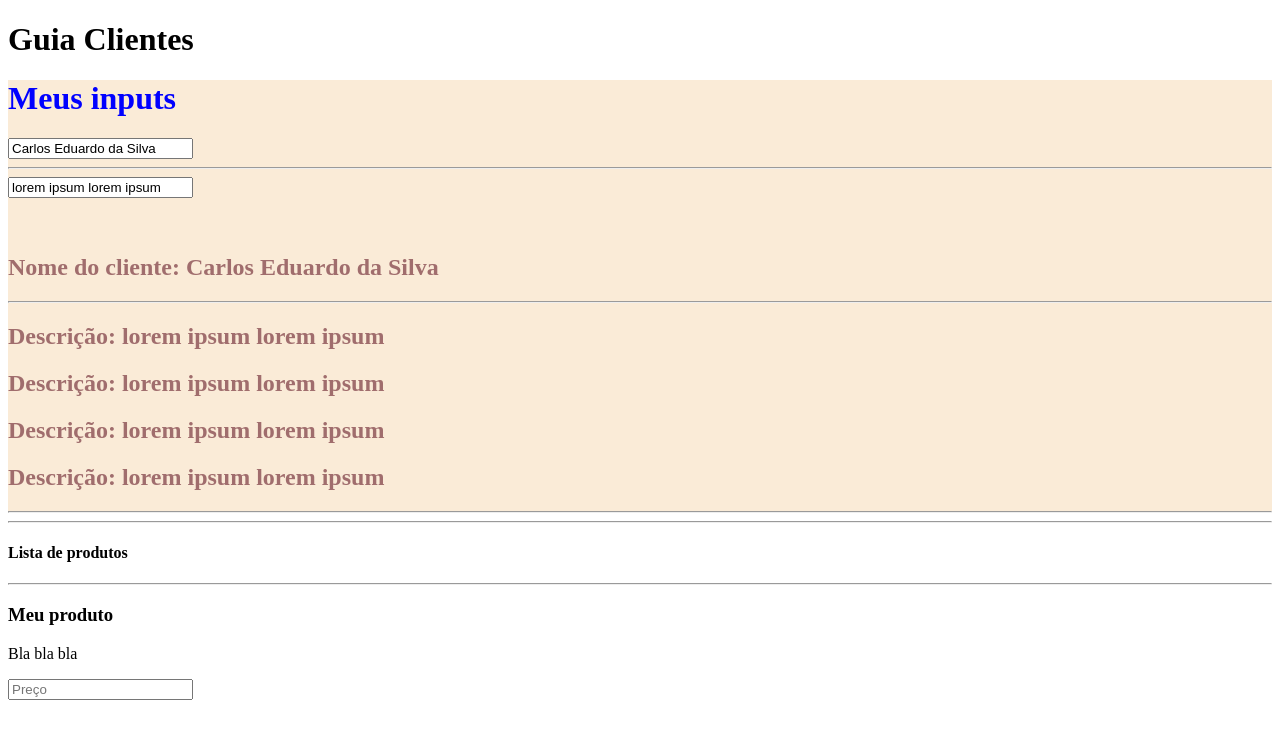
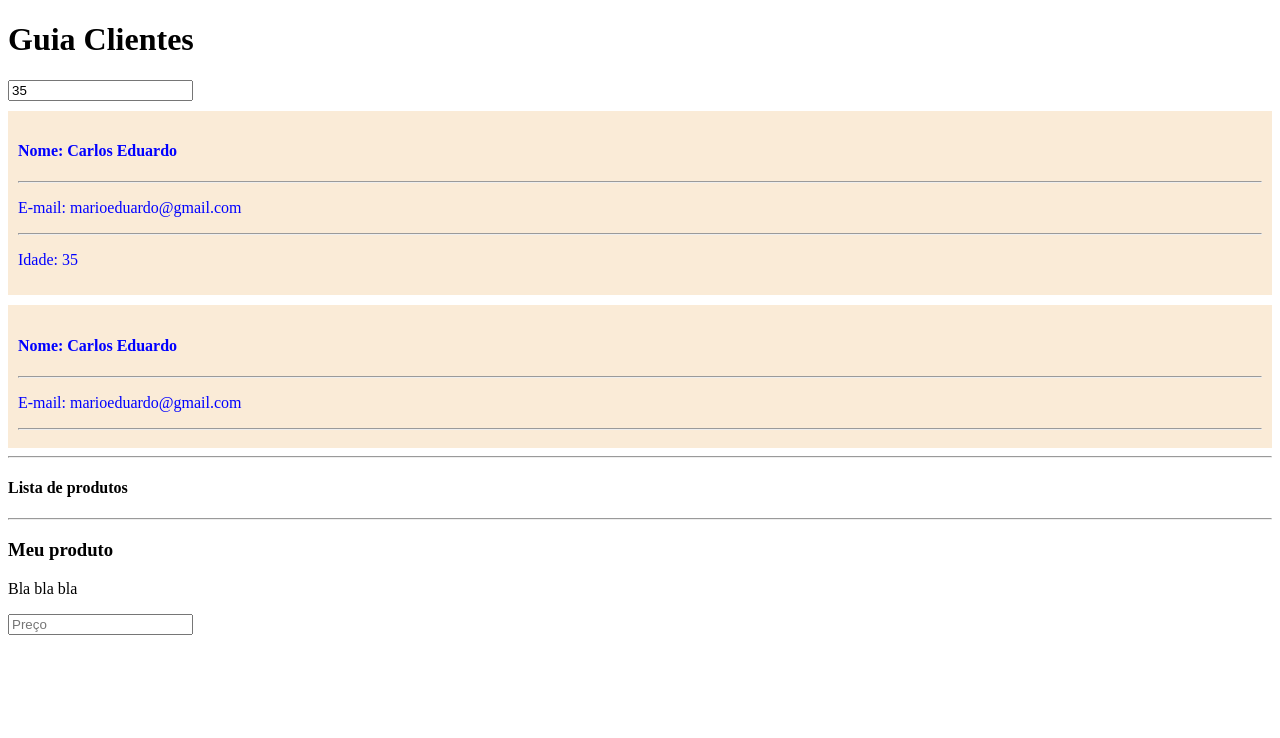
Before and after one commit to CaduSilva28/vuejs, a Vue app: page / in a window 1280 px wide. Shown: the top 738 px of the page. Built offline with nearby package versions, Linux system fonts and the light colour scheme.

Commit message:
Treinando os v-if

```diff
--- a/src/App.vue
+++ b/src/App.vue
@@ -1,6 +1,8 @@
 <template>
   <h1>Guia Clientes</h1>
-  <ClienteDefault/>
+  <input type="text" v-model="clienteCadu.idade">
+  <ClienteDefault :cliente="clienteCadu" :showIdade="true"/>
+  <ClienteDefault :cliente="clienteCadu" :showIdade="false"/>
   <hr>
     <h4>Lista de produtos</h4>
   <hr>
@@ -13,6 +15,16 @@ import ProdutosDefaultVue from './components/ProdutosDefault.vue';
 
 export default {
   name: 'App',
+  data(){
+    return {
+      nomeDoCadu: "Carlos Sauro",
+      clienteCadu: {
+        nome: "Carlos Eduardo",
+        email: "marioeduardo@gmail.com",
+        idade: 35
+      }
+    }
+  },
   components: {
     ClienteDefault,
     ProdutosDefaultVue
--- a/src/components/ClienteDefault.vue
+++ b/src/components/ClienteDefault.vue
@@ -1,20 +1,16 @@
 <template>
-    <div id="cliente">
-        <h1>Meus inputs</h1>
-        <input type="text" v-model="nome">
+    <div id="clienteFull">
+        <h4>Nome: {{ cliente.nome }}</h4>
         <hr>
-        <input type="text" v-model="descricao">
-        <br>
-        <br>
-        <br>
+        <p>E-mail: {{cliente.email }}</p>
+        <hr>
+        <!-- Aqui não vai mostrar a idade escondida
+        <p v-if="showIdade === true">Idade: {{ cliente.idade }}</p>
+        <p v-else>O usuário escondeu a idade</p>
+        -->
 
-        <h2 class="cliente-nome">Nome do cliente: {{ nome }}</h2>
-        <hr>
-        <h2 class="cliente-nome">Descrição: {{ descricao }}</h2>
-        <h2 class="cliente-nome">Descrição: {{ descricao }}</h2>
-        <h2 class="cliente-nome">Descrição: {{ descricao }}</h2>
-        <h2 class="cliente-nome">Descrição: {{ descricao }}</h2>
-        <hr>
+        <!-- Aqui vai mostrar a idade escondida caso o usuário abra o html -->
+        <p v-show="showIdade === true">Idade: {{ cliente.idade }}</p>
     </div>
 </template>
 
@@ -22,20 +18,23 @@
 export default {
     data(){
         return {
-            nome: "Carlos Eduardo da Silva",
-            numero: "48998597171",
-            email: "",
-            idade: 0,
+            numero: "48998384736",
             descricao: "lorem ipsum lorem ipsum"
         }
+    },
+    props: {
+        cliente: Object,
+        showIdade: Boolean
     }
 }
 </script>
 
 <style scoped>
-    #cliente{
+    #clienteFull{
         color: blue;
         background-color: antiquewhite;
+        padding: 10px;
+        margin-top: 10px;
     }
 
     .cliente-nome{
```
